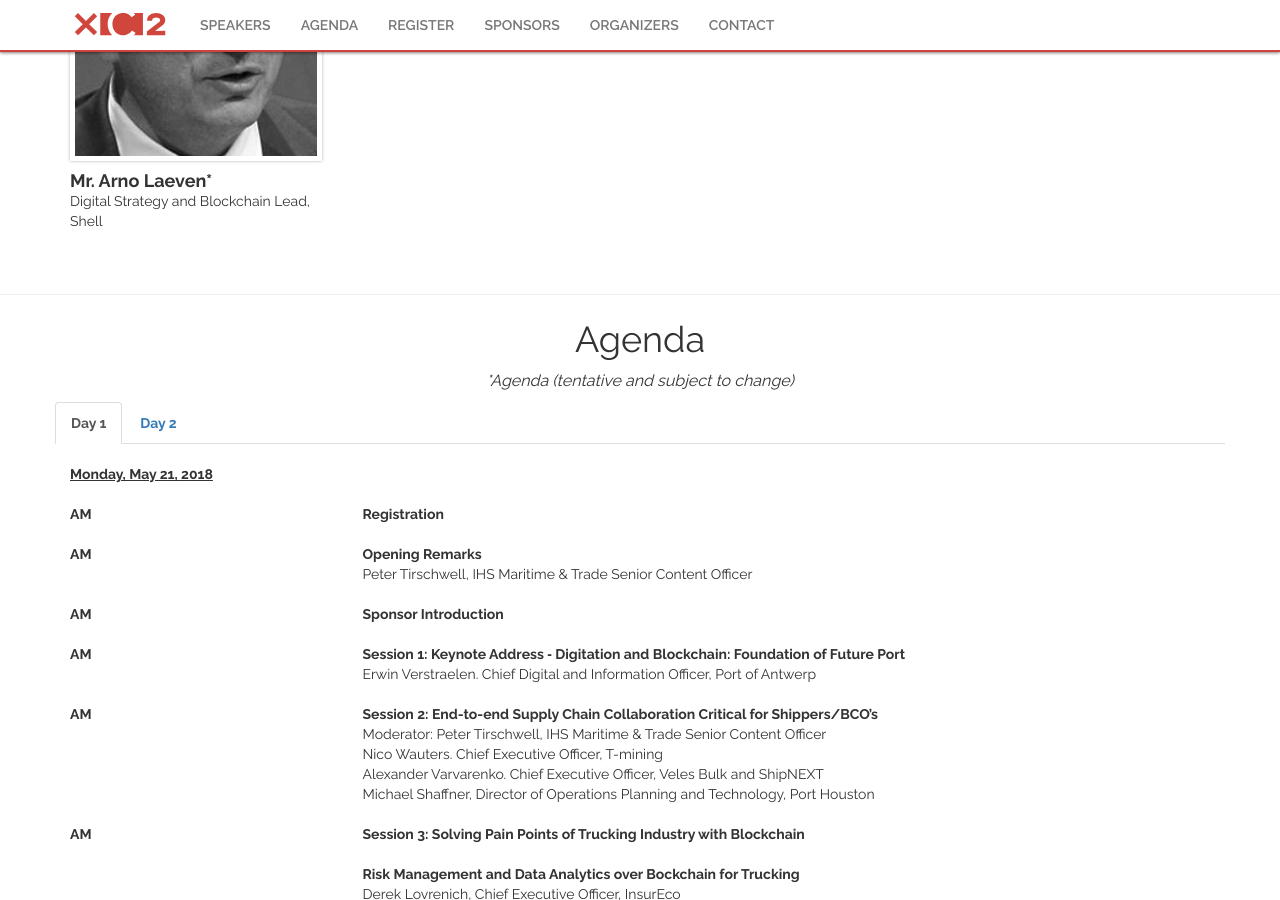
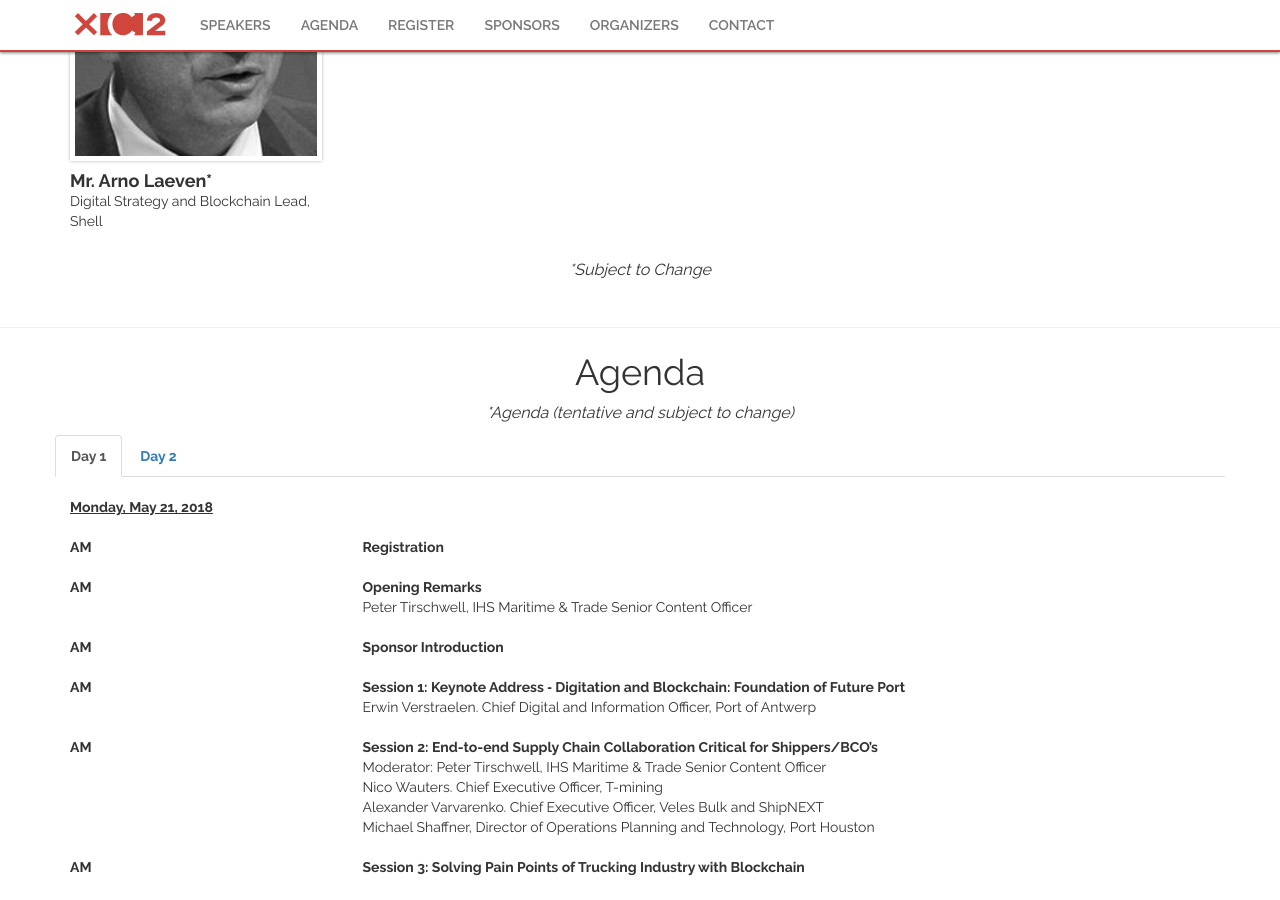
Before and after one commit to gnawalishyam/jekyll, a Jekyll site: the page built from index.html, in a window 1280 px wide and 900 px high, scrolled down 3150 px. Built offline with Jekyll 4.4.1, drawn with Linux system fonts in a browser that asks for light colours; some web fonts are replaced.

Commit message:
Added subject to change to bottom of speaker section

```diff
--- a/index.html
+++ b/index.html
@@ -64,6 +64,7 @@
 			</div>
 			{% endfor %}
 		</div>
+		<p class="notice">*Subject to Change</p>
 	</div>
 </section>
 
```
